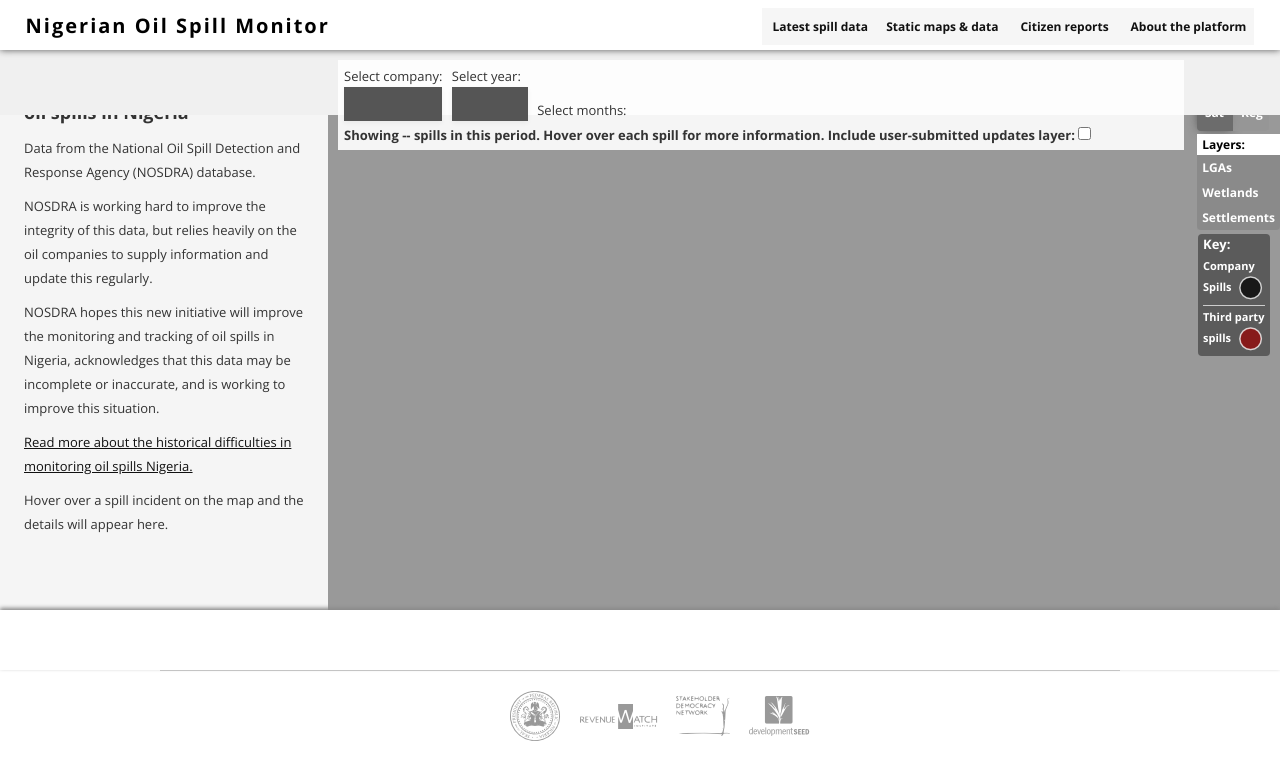
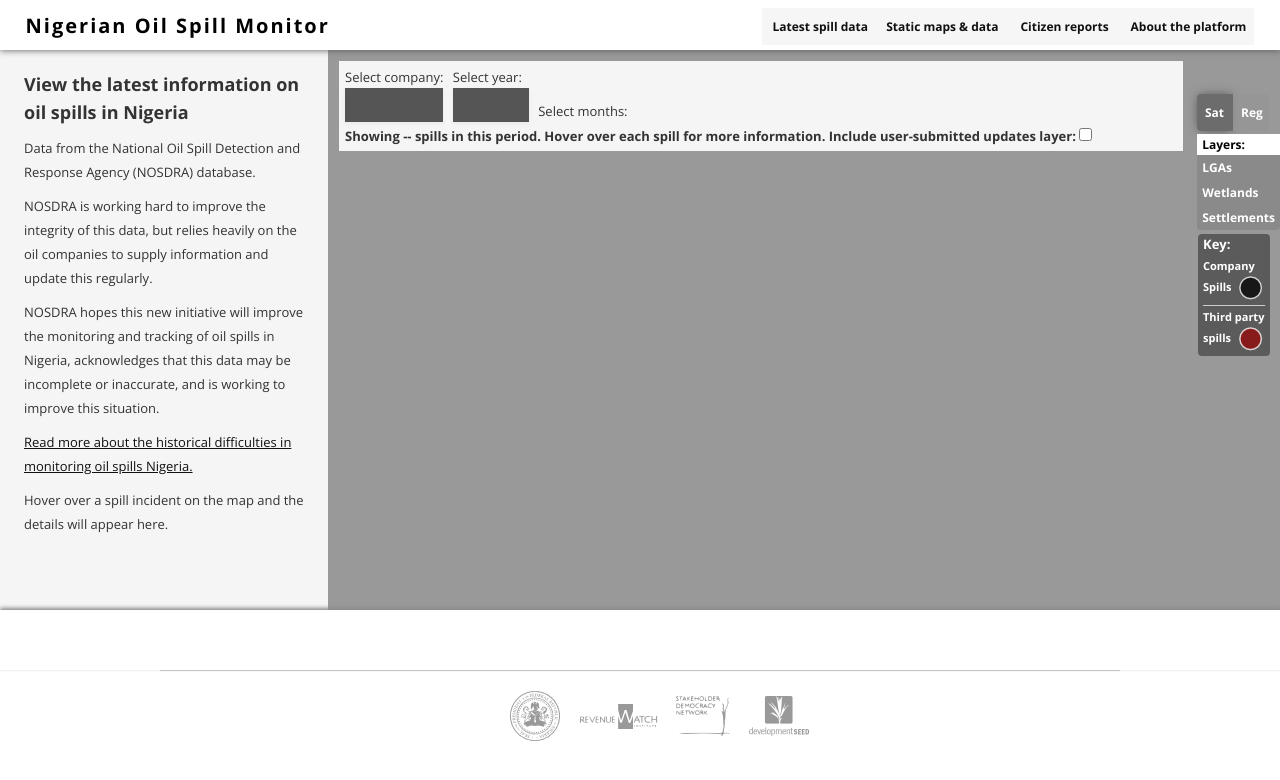
Before and after one commit to sdn4nigeria/monitoring-platform, a Jekyll site: the page built from index.html, in a window 1280 px wide. Shown: the top 780 px of the page. Built offline with Jekyll 4.4.1, drawn with Linux system fonts in a browser that asks for light colours; nearby versions of some CDN libraries; some web fonts are replaced; library files that are not in the unit come from our copies; Markdown is read by kramdown in place of the engine named in the settings.

Commit message:
Update style.css

```diff
--- a/_includes/css/style.css
+++ b/_includes/css/style.css
@@ -111,13 +111,12 @@ sup {
 .stage {
     background: #f0f0f0;
     padding-bottom: 15px;
-       position:absolute;
-    bottom:200;
-    right:0;
+
 }
 .filter {
     height: 40px;
     padding-top: 10px;
+    border:1px solid black;
 
 }
 ul.layers li a,
```
